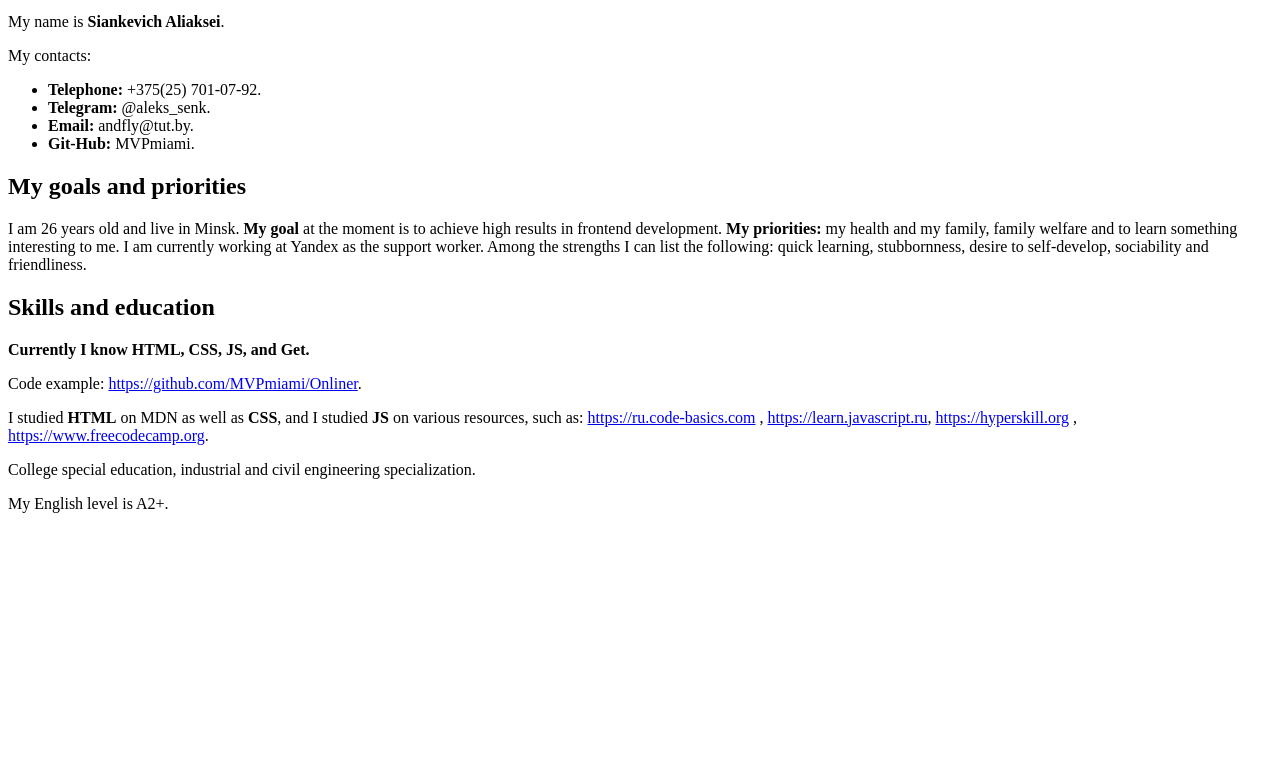
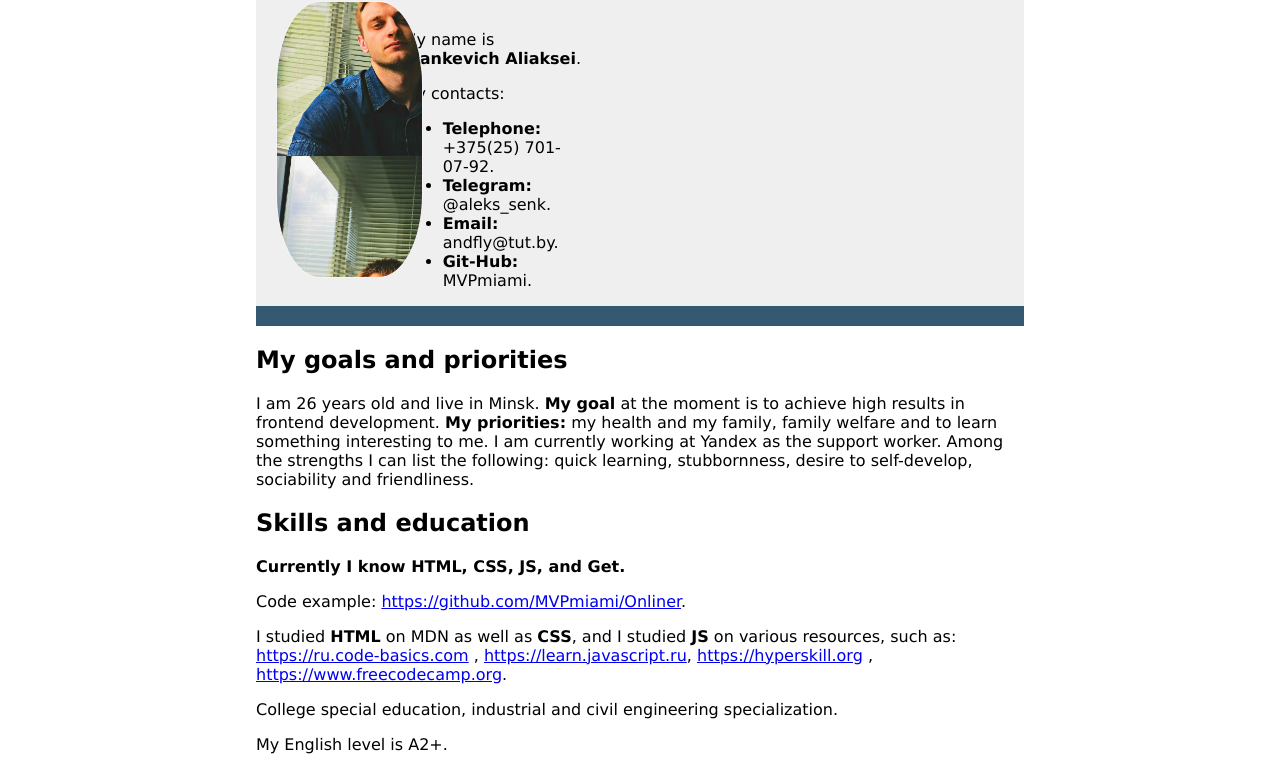
Before and after one commit to MVPmiami/rsschool-cv, a plain HTML site: page index.html in a window 1280 px wide. Shown: the part 67-845 px from the top of the page. Before the commit the page ends 800 px from the top, so only its background shows below. Drawn offline with Linux system fonts and the light colour scheme.

Commit message:
docs: add style for header

```diff
--- a/index.html
+++ b/index.html
@@ -8,8 +8,10 @@
 </head>
 <body>
   <header>
+    <h1 id="curriculum-vitae">Curriculum vitae</h1>
+    <div class="photo-and-contacts">
       <div class="my-photo"></div>
-    <h1 id="curriculum-vitae">Curriculum vitae</h1>
+      <div class="contacts">
       <p>My name is <strong>Siankevich Aliaksei</strong>.</p>
       <p>My contacts:</p>
       <ul>
@@ -18,6 +20,8 @@
       <li><strong>Email:</strong> andfly@tut.by.</li>
       <li><strong>Git-Hub:</strong> MVPmiami.</li>
       </ul>
+    </div>
+    </div>
   </header>
   <main>
     <section class="goals-and-priorities">
--- a/style/style.css
+++ b/style/style.css
@@ -0,0 +1,44 @@
+body {
+  display: flex;
+  flex-flow: column;
+  align-items: center;
+  width: 60%;
+  margin-left: 20%;
+  margin-top: 0;
+  font-family: Verdana, Geneva, Tahoma, sans-serif;
+}
+
+header {
+width: 100%;
+background-color: #efefef;
+}
+
+h1 {
+  text-align: center;
+}
+
+.my-photo {
+  background-image: url(../image/WP0o6c20aY4.jpg);
+  width: 250px;
+  height: 275px;
+  background-size: cover;
+  background-position-y: -121px;
+  border: 1px solid #f5f3f8;
+  border-radius: 30%;
+  position: relative;
+  left: 20px;
+  bottom: 20px;
+}
+
+.photo-and-contacts {
+  display: flex;
+  flex-flow: row;
+  justify-content: space-between;
+  align-items: center;
+  width: 100%;
+  border-bottom: 20px solid #365972;
+}
+
+.contacts {
+  margin-right: 440px;
+}
```
Also changed, not shown: image/WP0o6c20aY4.jpg (added). Lines whose indentation alone changed are shown as unchanged.
